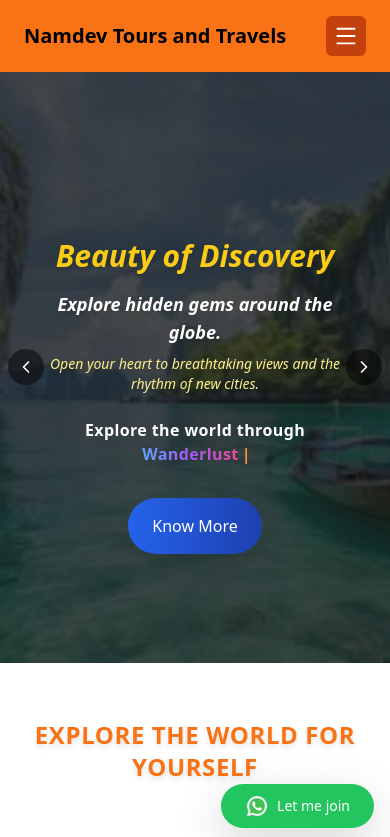
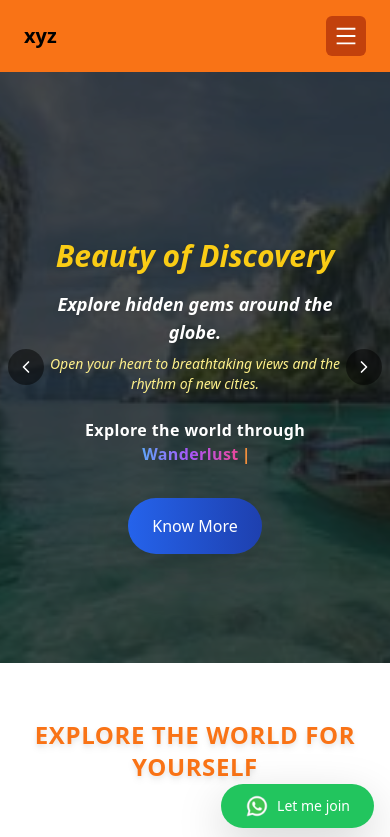
Before and after one commit to Praduemna112/NamdevTours, a React (Vite) app: page / in a window 390 px wide. Shown: the top 837 px of the page. Built offline with nearby package versions, Linux system fonts and the light colour scheme; what tailwind-scroll-behavior would draw is missing.

Commit message:
first commit

```diff
--- a/src/components/Navbar/Navbar1.jsx
+++ b/src/components/Navbar/Navbar1.jsx
@@ -32,12 +32,8 @@ const Navbar = () => {
       <nav className="flex justify-between items-center px-4 py-3 md:px-6 lg:px-8 max-w-7xl mx-auto">
         <NavLink to="/" className="flex items-center space-x-3">
           <div className="text-white font-bold whitespace-nowrap">
-            <h1 className="text-xl block sm:hidden text-black">
-              Namdev Tours and Travels
-            </h1>
-            <h1 className="text-3xl hidden sm:block text-white">
-              Namdev Tours and Travels
-            </h1>
+            <h1 className="text-xl block sm:hidden text-black">xyz</h1>
+            <h1 className="text-3xl hidden sm:block text-white">xyz</h1>
           </div>
         </NavLink>
 
```
Also changed, not shown: 1 other file (tests, documents, lock files or other folders).
